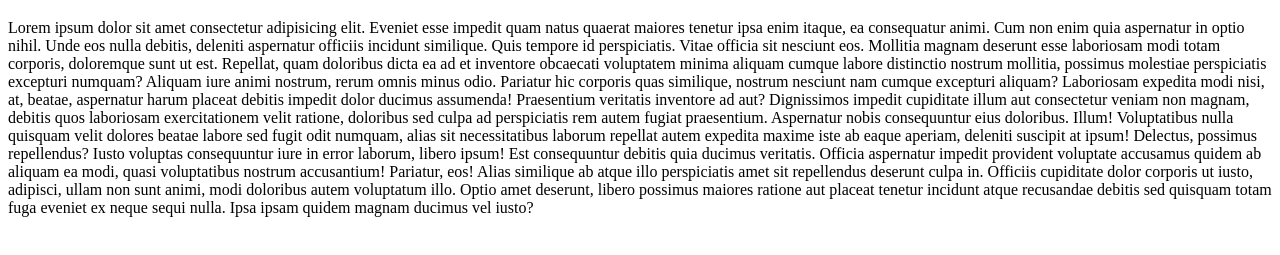
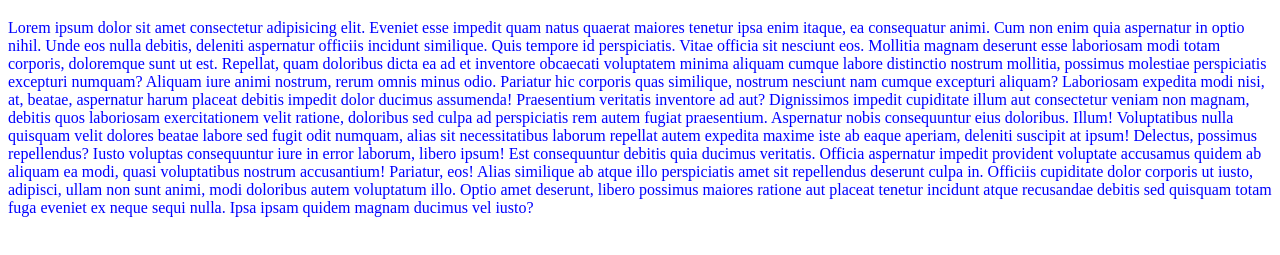
Before and after one commit to Maxmat1/TestPgae, a plain HTML site: page index.html in a window 1280 px wide. Shown: the part 61-316 px from the top of the page. Drawn offline with Linux system fonts and the light colour scheme.

Commit message:
Update style.css

```diff
--- a/style.css
+++ b/style.css
@@ -1,3 +1,6 @@
 .Hola{
     color: red;
 }
+.Hola1{
+    color: blue;
+}
```
